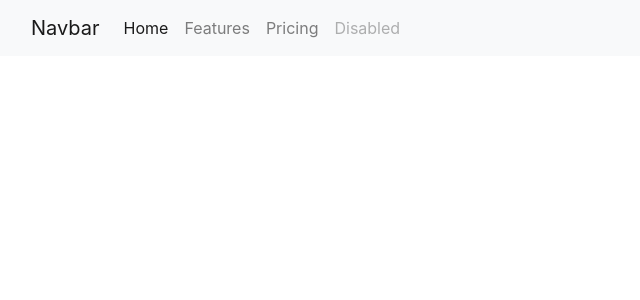
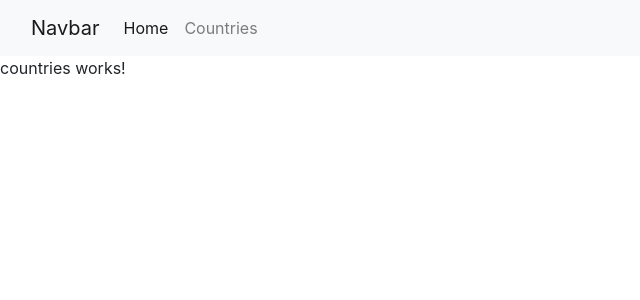
Before and after one commit to lasithadilshan/covid19-tracker, an Angular app: page /countries in a window 1280 px wide. Before the commit this address led to /. Shown: the top 300 px of the page, without its empty margins (0-640 px from the left). Built offline with nearby package versions, Linux system fonts and the light colour scheme.

Commit message:
added the app routhing and created the new countries component

```diff
--- a/src/app/app-routing.module.ts
+++ b/src/app/app-routing.module.ts
@@ -1,8 +1,13 @@
 import { NgModule } from '@angular/core';
 import { Routes, RouterModule } from '@angular/router';
+import { CountriesComponent } from './components/countries/countries.component';
+import { HomeComponent } from './components/home/home.component';
 
 
-const routes: Routes = [];
+const routes: Routes = [
+  {path : '' , component : HomeComponent},
+  {path : 'countries' ,component : CountriesComponent}
+];
 
 @NgModule({
   imports: [RouterModule.forRoot(routes, { relativeLinkResolution: 'legacy' })],
--- a/src/app/app.component.html
+++ b/src/app/app.component.html
@@ -1 +1,2 @@
 <app-navbar></app-navbar>
+<router-outlet></router-outlet>
--- a/src/app/app.module.ts
+++ b/src/app/app.module.ts
@@ -5,12 +5,14 @@ import { AppRoutingModule } from './app-routing.module';
 import { AppComponent } from './app.component';
 import { NavbarComponent } from './components/navbar/navbar.component';
 import { HomeComponent } from './components/home/home.component';
+import { CountriesComponent } from './components/countries/countries.component';
 
 @NgModule({
   declarations: [
     AppComponent,
     NavbarComponent,
-    HomeComponent
+    HomeComponent,
+    CountriesComponent
   ],
   imports: [
     BrowserModule,
--- /dev/null
+++ b/src/app/components/countries/countries.component.html
@@ -0,0 +1 @@
+<p>countries works!</p>
--- /dev/null
+++ b/src/app/components/countries/countries.component.ts
@@ -0,0 +1,15 @@
+import { Component, OnInit } from '@angular/core';
+
+@Component({
+  selector: 'app-countries',
+  templateUrl: './countries.component.html',
+  styleUrls: ['./countries.component.css']
+})
+export class CountriesComponent implements OnInit {
+
+  constructor() { }
+
+  ngOnInit(): void {
+  }
+
+}
--- a/src/app/components/navbar/navbar.component.html
+++ b/src/app/components/navbar/navbar.component.html
@@ -7,16 +7,10 @@
     <div class="collapse navbar-collapse" id="navbarNav">
       <ul class="navbar-nav">
         <li class="nav-item">
-          <a class="nav-link active" aria-current="page" href="#">Home</a>
+          <a class="nav-link active" aria-current="page" routerLink='/'>Home</a>
         </li>
         <li class="nav-item">
-          <a class="nav-link" href="#">Features</a>
-        </li>
-        <li class="nav-item">
-          <a class="nav-link" href="#">Pricing</a>
-        </li>
-        <li class="nav-item">
-          <a class="nav-link disabled" href="#" tabindex="-1" aria-disabled="true">Disabled</a>
+          <a class="nav-link" routerLink='countries'>Countries</a>
         </li>
       </ul>
     </div>
```
Also changed, not shown: src/app/components/countries/countries.component.css (added), 1 other file (tests, documents, lock files or other folders).
